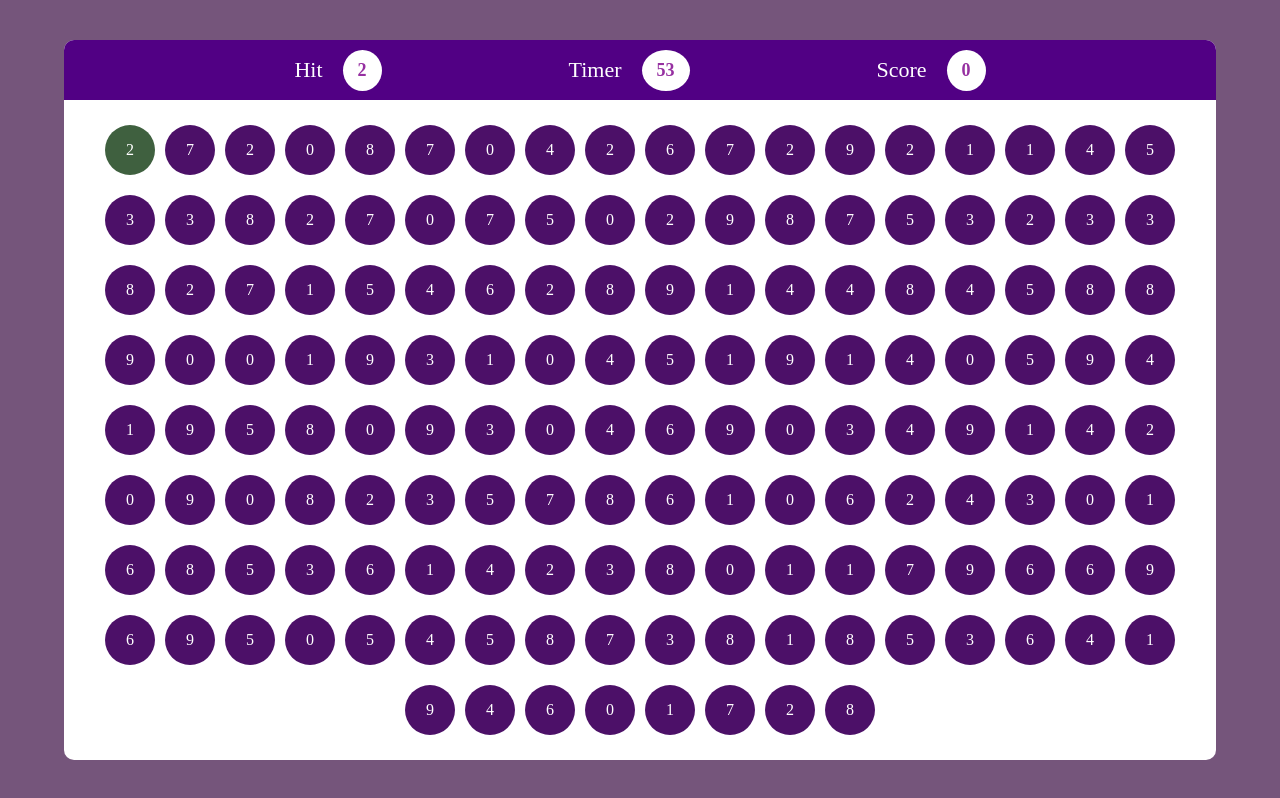
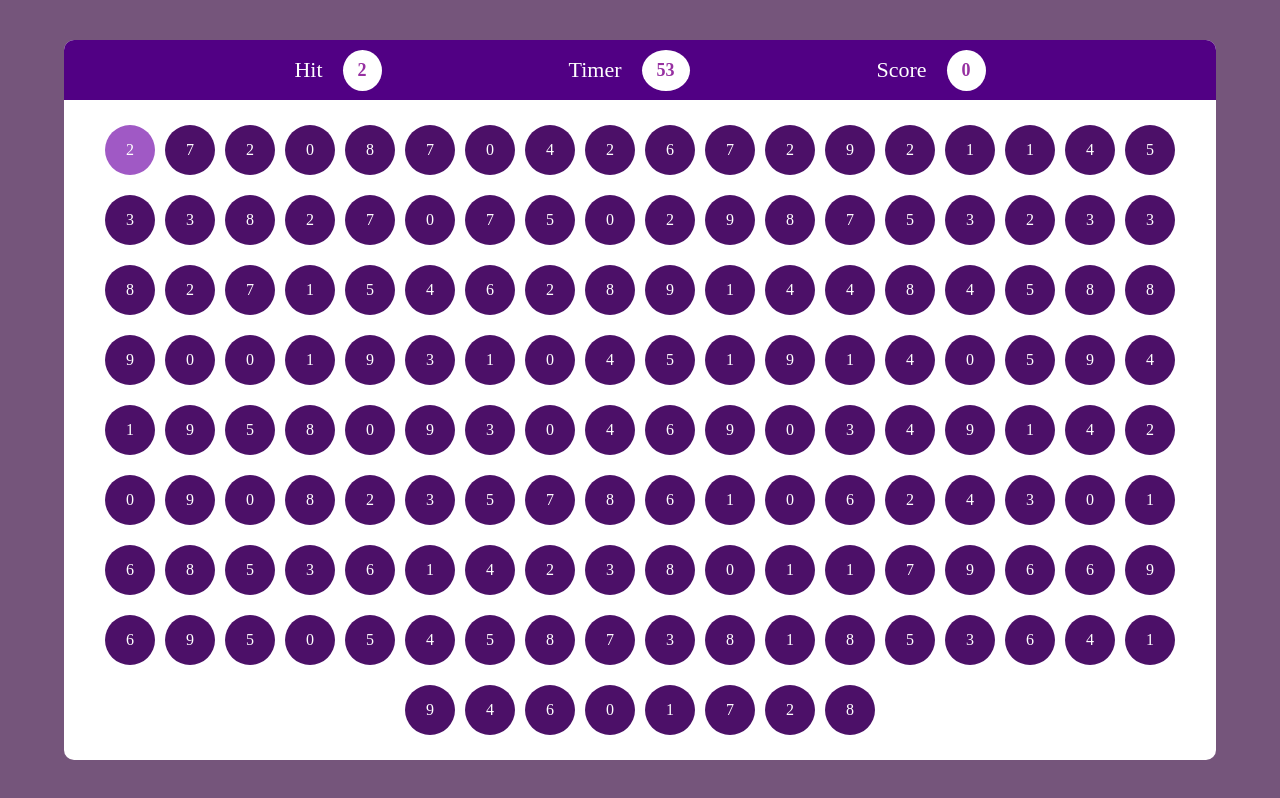
Before and after one commit to Kushhhhhhhh/Bubbles-Game, a plain HTML site: page index.html in a window 1280 px wide. In both pictures the pointer is over the element 130 px from the left and 150 px from the top of the page. Drawn offline with Linux system fonts and the light colour scheme.

Commit message:
final commit

```diff
--- a/style.css
+++ b/style.css
@@ -90,7 +90,7 @@
 
   .bubble:hover {
     cursor: pointer;
-    background-color: rgb(63, 96, 63);
+    background-color: rgb(160, 89, 197);
   }
 
   @media (max-width: 900px) {
```
